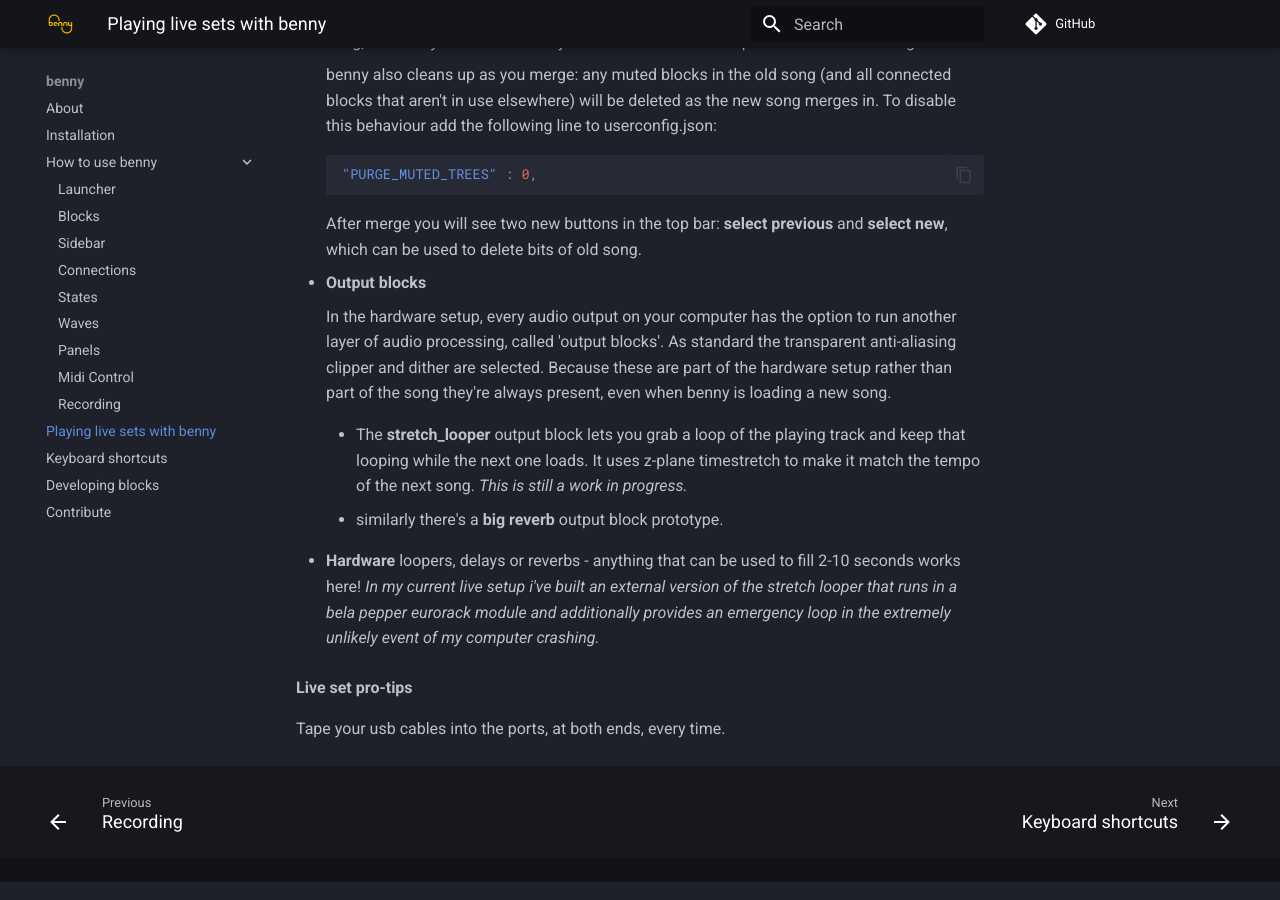
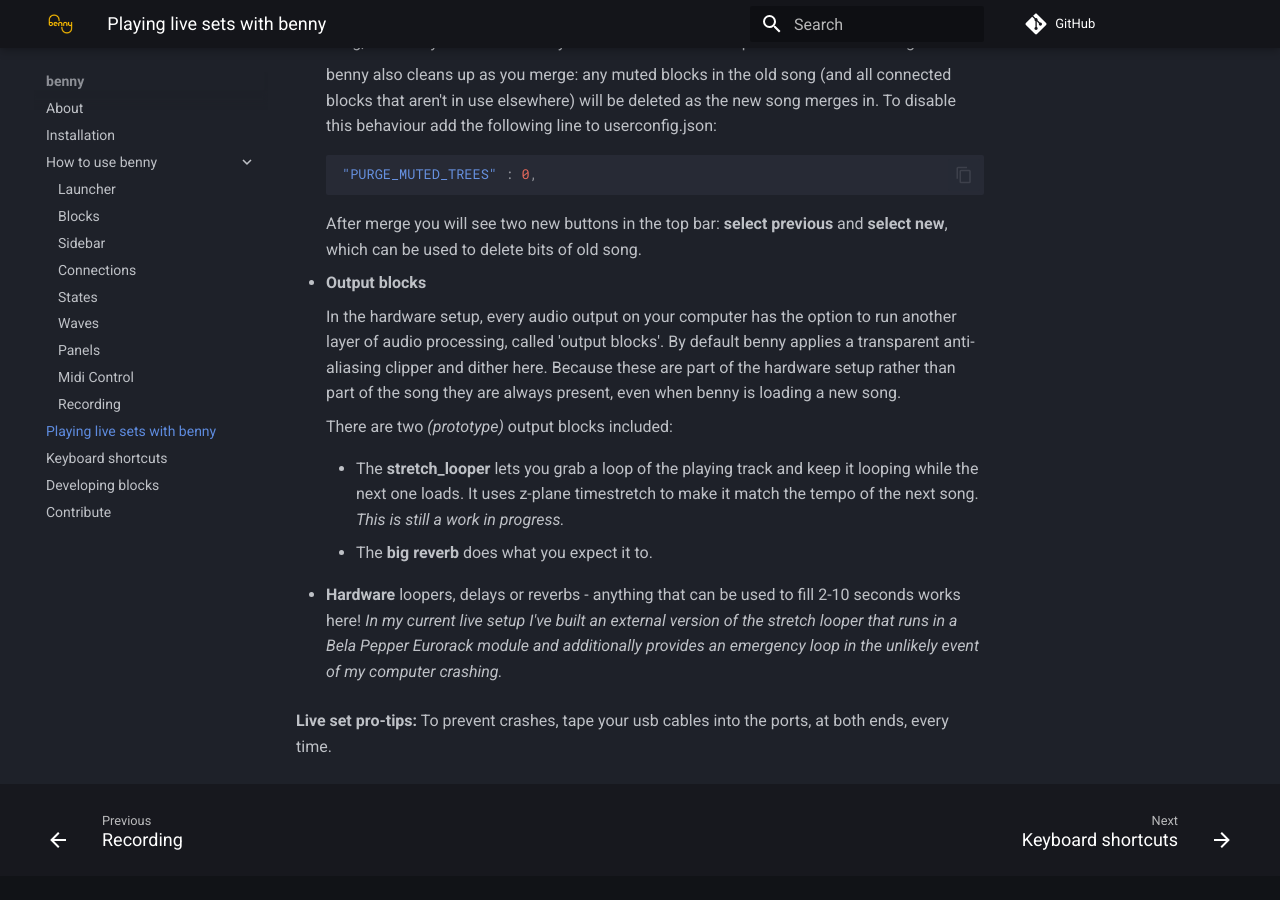
Before and after one commit to playbenny/benny_manual, an MkDocs documentation site: the page built from docs/live_sets.md, in a window 1280 px wide and 900 px high, scrolled down 647 px. Built offline with MkDocs 1.6.1 and Material for MkDocs 9.7.7, drawn with Linux system fonts in a browser that asks for light colours; comment, search, counter and statistics services are not loaded.

Commit message:
Update live_sets.md

```diff
--- a/docs/live_sets.md
+++ b/docs/live_sets.md
@@ -24,14 +24,14 @@
 
 - **Output blocks**
 
-    In the hardware setup, every audio output on your computer has the option to run another layer of audio processing, called 'output blocks'. As standard the transparent anti-aliasing clipper and dither are selected. Because these are part of the hardware setup rather than part of the song they're always present, even when benny is loading a new song.
+    In the hardware setup, every audio output on your computer has the option to run another layer of audio processing, called 'output blocks'. By default benny applies a transparent anti-aliasing clipper and dither here. Because these are part of the hardware setup rather than part of the song they are always present, even when benny is loading a new song.
 
-    - The **stretch_looper** output block lets you grab a loop of the playing track and keep that looping while the next one loads. It uses z-plane timestretch to make it match the tempo of the next song. *This is still a work in progress.*
+    There are two *(prototype)* output blocks included:
 
-    - similarly there's a **big reverb** output block prototype.
+    - The **stretch_looper** lets you grab a loop of the playing track and keep it looping while the next one loads. It uses z-plane timestretch to make it match the tempo of the next song. *This is still a work in progress.*
 
-- **Hardware** loopers, delays or reverbs - anything that can be used to fill 2-10 seconds works here! *In my current live setup i've built an external version of the stretch looper that runs in a bela pepper eurorack module and additionally provides an emergency loop in the extremely unlikely event of my computer crashing.*
+    - The **big reverb** does what you expect it to.
 
-**Live set pro-tips**
+- **Hardware** loopers, delays or reverbs - anything that can be used to fill 2-10 seconds works here! *In my current live setup I've built an external version of the stretch looper that runs in a Bela Pepper Eurorack module and additionally provides an emergency loop in the unlikely event of my computer crashing.*
 
-Tape your usb cables into the ports, at both ends, every time.
+**Live set pro-tips:** To prevent crashes, tape your usb cables into the ports, at both ends, every time.
```
